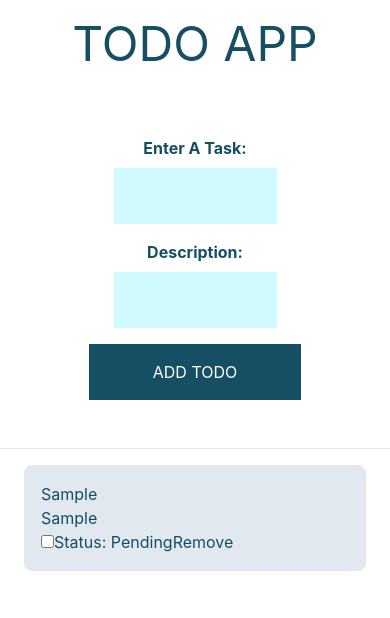
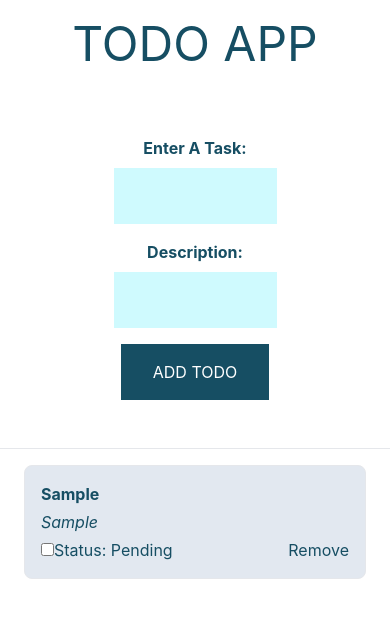
Before and after one commit to creasedigital/react-n-redux, a React (Create React App) app: page / in a window 390 px wide. Both pictures are taken after typing "Sample", "Sample" into the empty fields and a click on the button "ADD TODO". Shown: the top 618 px of the page. Built offline with nearby package versions, Linux system fonts and the light colour scheme.

Commit message:
responsive feature added for add todo button

```diff
--- a/src/components/TodoItem.js
+++ b/src/components/TodoItem.js
@@ -17,8 +17,9 @@ const TodoItem = ({ todos, removeTodo, setTodos }) => {
 				className="border rounded-lg mb-4 p-4 dark:bg-slate-800 bg-slate-200"
 				key={todo.id}
 			>
-				<h3>{todo.name}</h3>
-				<p>{todo.desc}</p>
+				<h3 className="font-bold">{todo.name}</h3>
+				<p className="italic my-1">{todo.desc}</p>
+				<div className="flex justify-between">
 					<div>
 						<input
 							type="checkbox"
@@ -26,6 +27,7 @@ const TodoItem = ({ todos, removeTodo, setTodos }) => {
 							checked={todo.activity}
 						/>
 						<span>Status: {todo.activityStatus ? "Done" : "Pending"}</span>
+					</div>
 					<button onClick={() => removeTodo(todo.id)}>Remove</button>
 				</div>
 			</div>
--- a/src/components/UpdateTodo.js
+++ b/src/components/UpdateTodo.js
@@ -25,7 +25,7 @@ const UpdateTodo = ({ setTodos, todos }) => {
 				<div className="mb-4  w-1/2 m-auto flex flex-col">
 					<label
 						htmlFor="name"
-						className="text-cyan-900 dark:text-cyan-300 mb-2 font-bold "
+						className="text-cyan-900 dark:text-cyan-300 mb-2 font-bold  "
 					>
 						Enter A Task:
 					</label>
@@ -34,7 +34,7 @@ const UpdateTodo = ({ setTodos, todos }) => {
 						id="name"
 						value={todoInfo.name}
 						onChange={handleChange}
-						className="bg-cyan-100 py-4 focus:outline-none "
+						className="bg-cyan-100 py-4 focus:outline-none p-4"
 					/>
 				</div>
 				<div className="mb-4  w-1/2 m-auto flex flex-col">
@@ -53,7 +53,7 @@ const UpdateTodo = ({ setTodos, todos }) => {
 					/>
 				</div>
 				<div className="mb-4 m-auto w1/2">
-					<button className="text-center bg-cyan-900 text-white  px-16 py-4">
+					<button className="text-center bg-cyan-900 text-white px-8 md:px-12 lg:px-16 py-4">
 						ADD TODO
 					</button>
 				</div>
```
Lines whose indentation alone changed are shown as unchanged.
